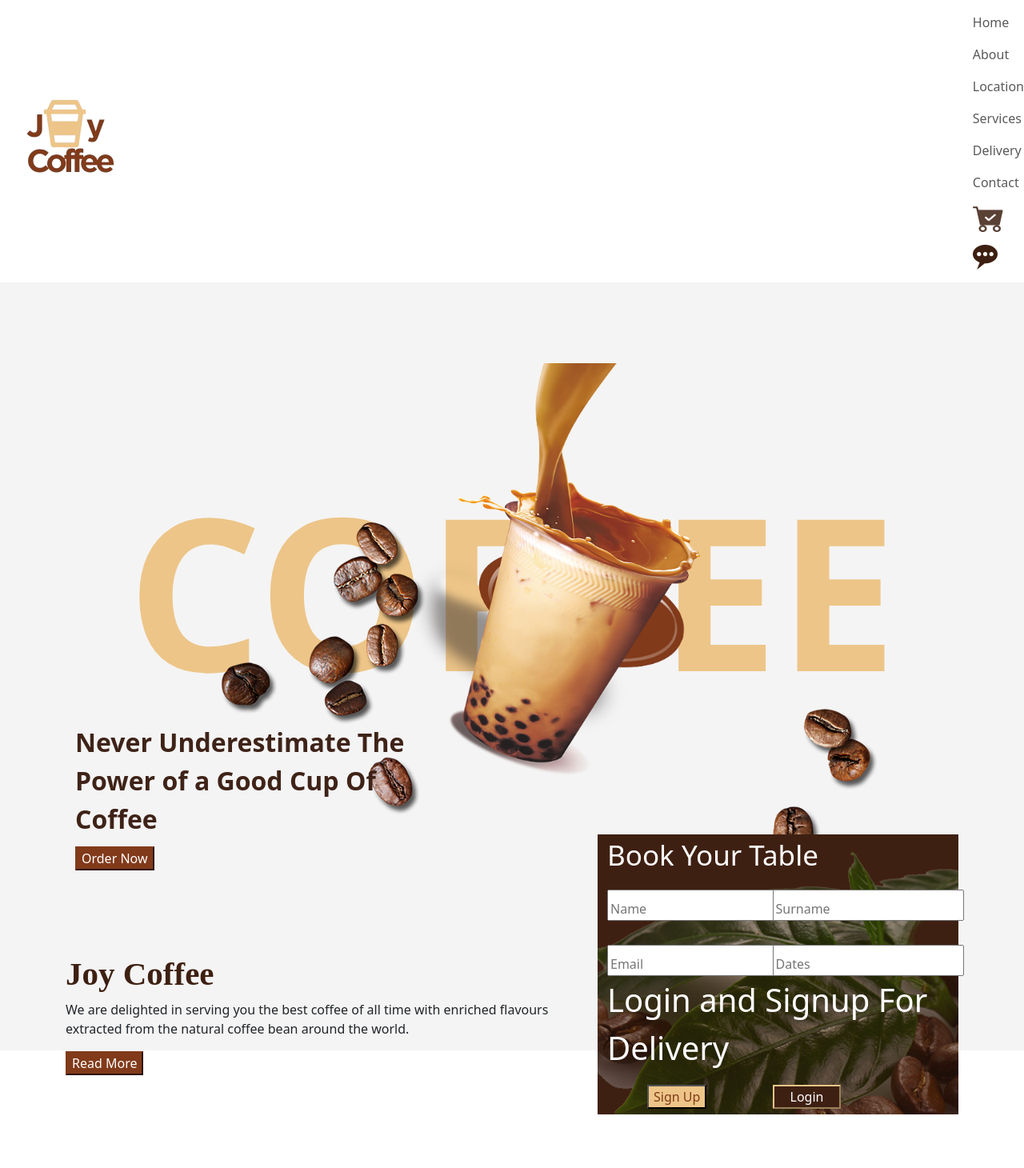
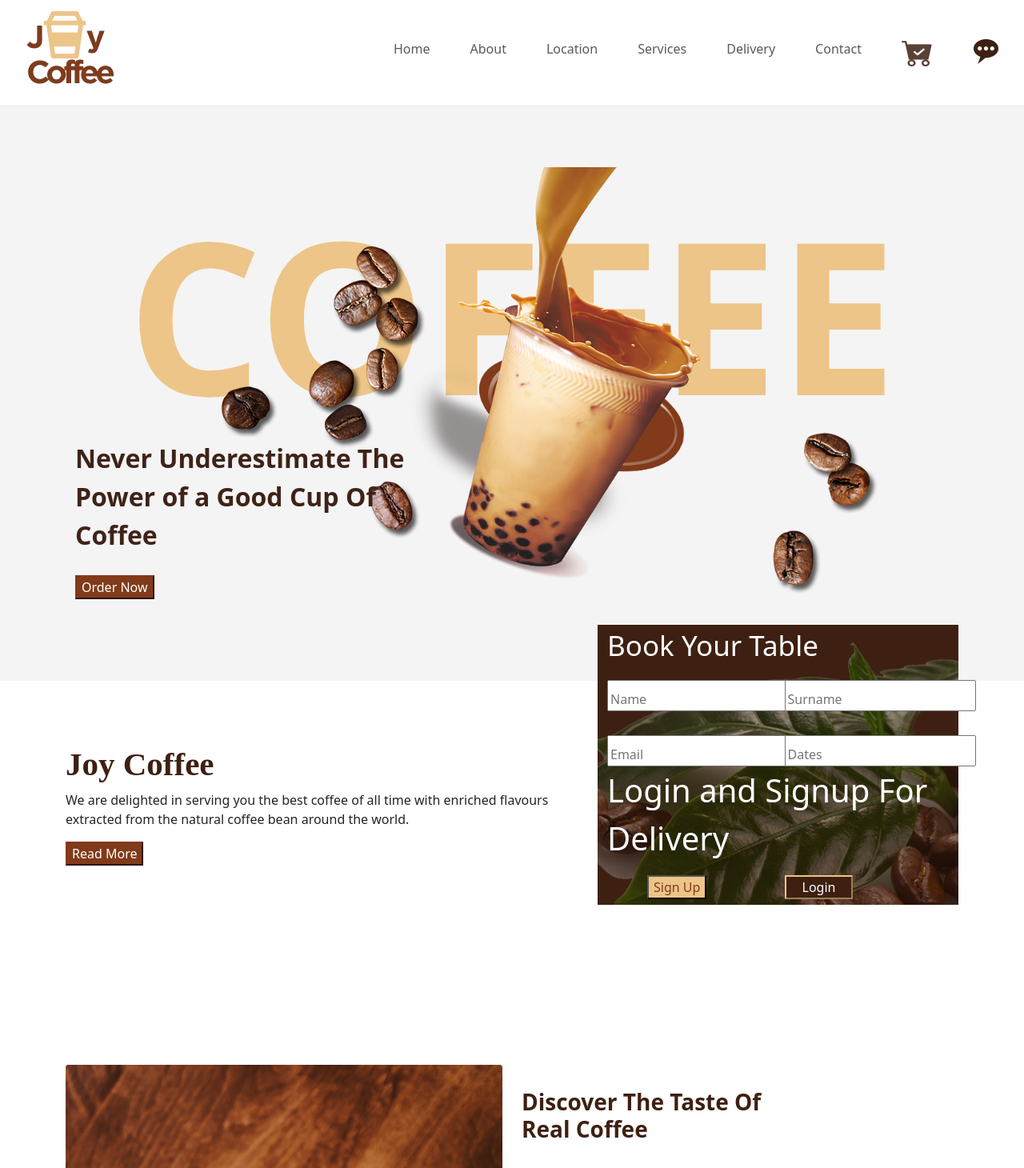
Before and after one commit to nomthiekunene/Joy-Coffee, a plain HTML site: page index.html in a window 1280 px wide. Shown: the top 1460 px of the page at 80% size. Drawn offline with nearby package versions, Linux system fonts and the light colour scheme.

Commit message:
corrections

```diff
--- a/index.html
+++ b/index.html
@@ -13,7 +13,9 @@
     <a href="navbar-brand">
         <img src="images/icons/logo-removebg-preview.png" alt="">
     </a>
+
     <ul class="navbar-nav">
+        <div class="gerry">
         <li class="nav-item">
             <a href="#" class="nav-link">Home
             </a>
@@ -48,8 +50,8 @@
                 <img src="images/icons/Message.png" alt="">
             </a>
         </li>
+        </div>
     </ul>
-    </div>
 
 
   </nav>
--- a/style.css
+++ b/style.css
@@ -3,9 +3,11 @@ body{
     margin: 0;
     overflow-x: hidden;
 }
-.navbar-nav{
-    padding-left: 10px;
-    margin-left: 50px;
+.gerry{
+    display: flex;
+    gap: 50px;
+    padding-left: 2rem;
+    padding-right: 2rem;
 }
 .banner{
     /* display: flex;
@@ -15,7 +17,7 @@ body{
     display: grid;
     place-items: center;
     background-color: #f4f4f4;
-    height: 120vh;
+    height: 90vh;
 }
 .coffee{
     text-align: center;
@@ -37,14 +39,14 @@ body{
 .milkshake{
     width: 550px;
     height: 550px;
-    margin-top: -450px;
+    margin-top: -350px;
     position: absolute;
     margin-left: -200px;
 }
 
 .in{
     position: relative;
-    bottom: 600px;
+    margin-top: 80px;
 }
 
 .never{
@@ -53,7 +55,7 @@ body{
     font-size: 32px;
     width: 427px;
     position: relative;
-   margin-bottom: 10px;
+    bottom: 10px;
 }
 
 .order{
@@ -74,15 +76,6 @@ body{
     font-size: 41px;
     font-family: gotham;
 }
-
-.in{
-    margin-top: 480px;
-
-}
-.inner{
-    margin-top: 30px;
-}
-
 .inner{
     margin-top: 30px;
 }
@@ -115,7 +108,7 @@ body{
     background-image: url(images/coffee-bean-tea-espresso-coffee-cup-coffee-beans-27e3377b5fe4cf82cb69afad6b424366\ 1.png);
     background-color: #3E2012;
     height: 350px;
-    padding-right: 50px;
+    padding-right: 20px;
     margin-top: -150px;
 
 }
```
